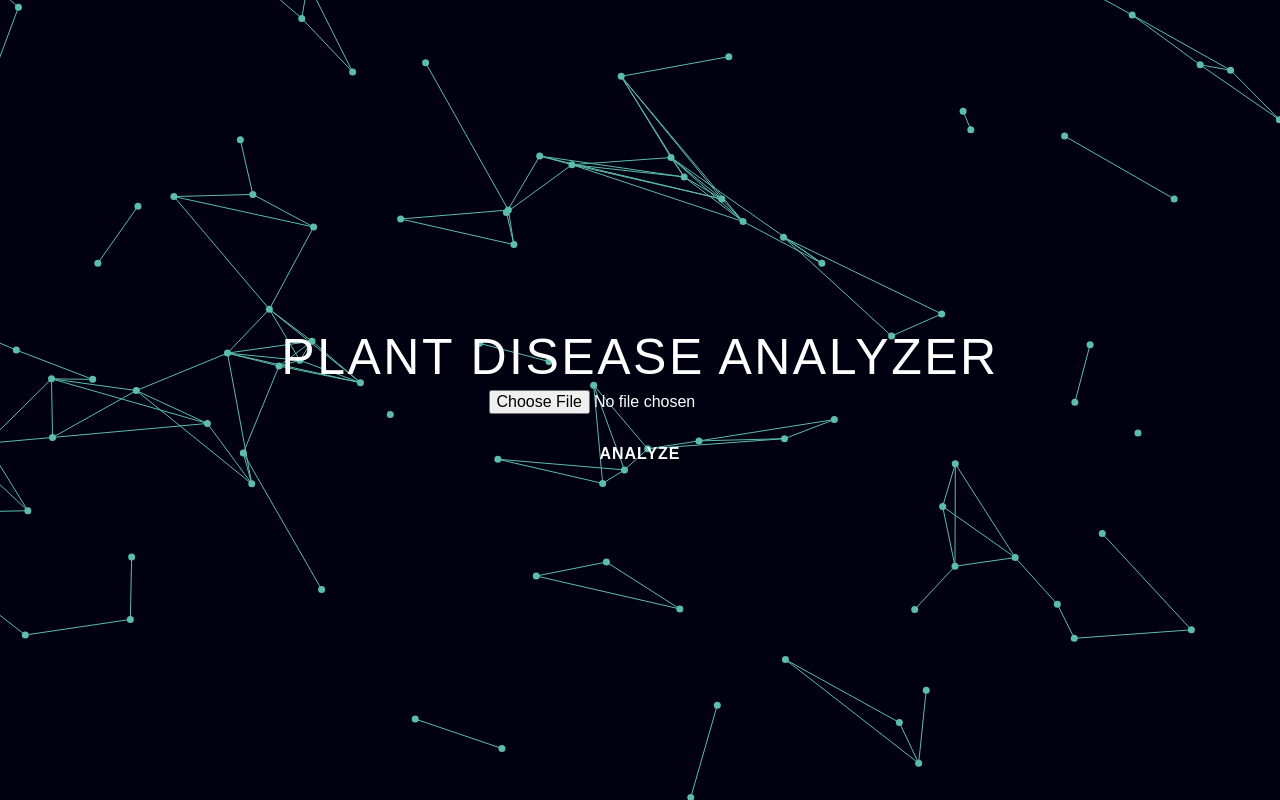
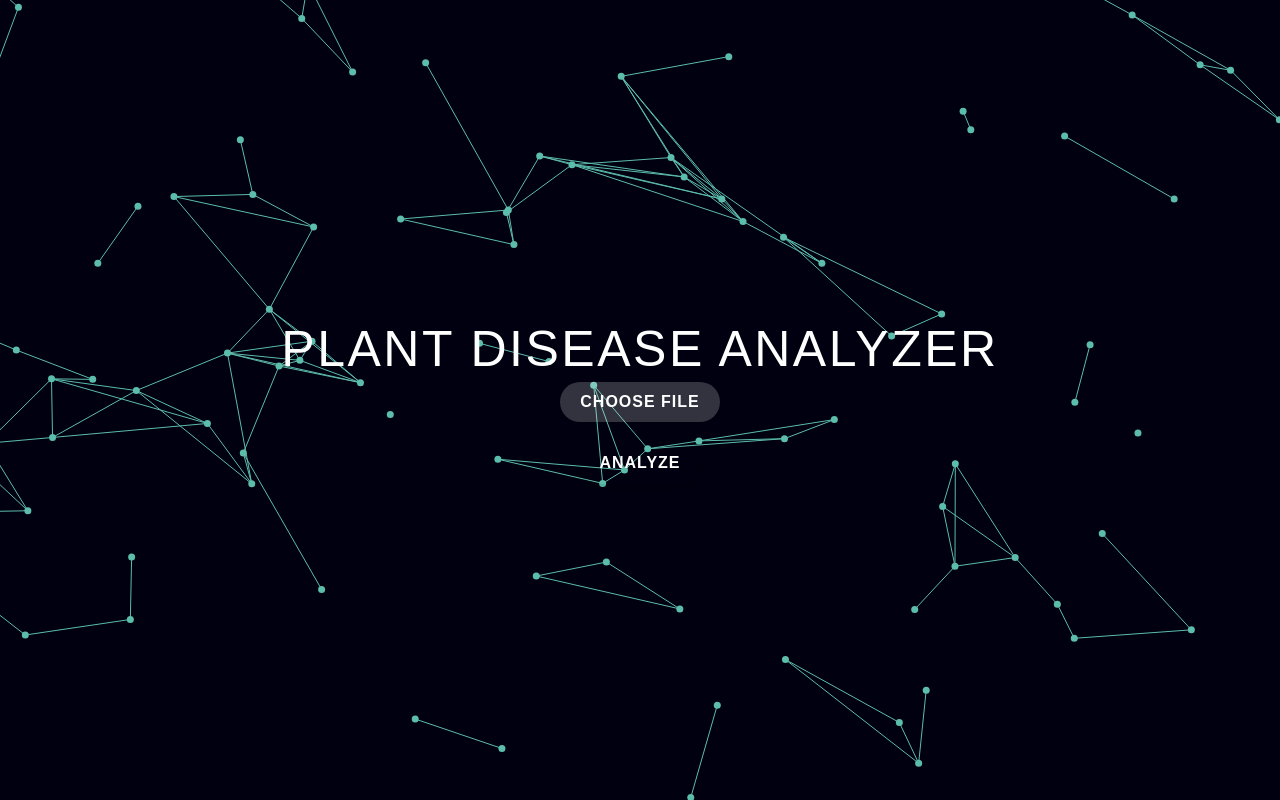
Before and after one commit to patkyu/USBONG1, a Flask app: page / in a window 1280 px wide. Run offline with Flask 3, Linux system fonts and the light colour scheme; some libraries are stand-ins or nearby versions.

Commit message:
commit 1

```diff
--- a/static/style.css
+++ b/static/style.css
@@ -1,4 +1,4 @@
-*{
+* {
   margin: 0;
   padding: 0;
   border: 0;
@@ -11,20 +11,25 @@ article, aside, details, figcaption, figure,
 footer, header, hgroup, menu, nav, section {
   display: block;
 }
+
 body {
   line-height: 1;
 }
+
 ol, ul {
   list-style: none;
 }
+
 blockquote, q {
   quotes: none;
 }
+
 blockquote:before, blockquote:after,
 q:before, q:after {
   content: '';
   content: none;
 }
+
 table {
   border-collapse: collapse;
   border-spacing: 0;
@@ -66,6 +71,7 @@ body {
   width: 100%;
   text-align: center;
 }
+
 h2 {
   text-transform: uppercase;
   font-size: 50px;
@@ -73,6 +79,7 @@ h2 {
   color: #ffffff;
   letter-spacing: 0.05em;
 }
+
 h1::after {
   content: '';
   width: 80px;
@@ -82,6 +89,7 @@ h1::after {
   margin: 30px auto;
   line-height: 1.1;
 }
+
 p {
   margin: 0 0 30px 0;
   font-size: 24px;
@@ -98,6 +106,7 @@ p {
   h1 {
     font-size: 15px;
   }
+
   h1::after {
     height: 8px;
   }
@@ -107,15 +116,19 @@ p {
   #intro {
     padding: 0 10px;
   }
+
   h1 {
     font-size: 15px;
   }
+
   h1::after {
     height: 6px;
   }
+
   p {
     font-size: 18px;
   }
+
   .btn {
     font-size: 16px;
   }
@@ -125,6 +138,7 @@ p {
   h1 {
     font-size: 15px;
   }
+
   h1::after {
     height: 4px;
   }
@@ -150,3 +164,39 @@ p {
 .glass-button:hover {
   background-color: rgba(255, 255, 255, 0.2);
 }
+
+/* Glass file input styles */
+.glass-file-input-wrapper {
+  position: relative;
+  display: inline-block;
+}
+
+.glass-file-input-label {
+  display: inline-block;
+  padding: 10px 20px;
+  font-size: 16px;
+  font-weight: bold;
+  color: #fff;
+  background: rgba(255, 255, 255, 0.2);
+  border: none;
+  border-radius: 20px;
+  cursor: pointer;
+  text-align: center;
+  transition: background 0.3s ease;
+  text-transform: uppercase;
+  letter-spacing: 1px;
+}
+
+.glass-file-input-label:hover {
+  background: rgba(255, 255, 255, 0.3);
+}
+
+.glass-file-input-hidden {
+  position: absolute;
+  top: 0;
+  left: 0;
+  width: 100%;
+  height: 100%;
+  opacity: 0;
+  cursor: pointer;
+}
--- a/templates/index.html
+++ b/templates/index.html
@@ -1,32 +1,55 @@
-<!doctype html>
+<!DOCTYPE html>
 <html lang="en" class="no-js">
   <head>
-  <base target="_blank">
+    <base target="_blank" />
     <meta charset="UTF-8" />
     <title>Plant Disease Analyzer</title>
-  <link rel="shortcut icon" type="image/png" href="img/assets/favicon.png">
-  <meta name="viewport" content="width=device-width, initial-scale=1.0">
-  <link rel="stylesheet" href="{{ url_for('static', filename='style.css') }}">
-  <script type="text/javascript" src="{{ url_for('static', filename='jquery.particleground.js') }}"></script>
-  <script type="text/javascript" src="{{ url_for('static', filename='demo.js') }}"></script>
-  <link rel="stylesheet" href="https://use.fontawesome.com/releases/v5.2.0/css/all.css" integrity="sha384-hWVjflwFxL6sNzntih27bfxkr27PmbbK/iSvJ+a4+0owXq79v+lsFkW54bOGbiDQ" crossorigin="anonymous" type="text/css">
-
-
+    <link rel="shortcut icon" type="image/png" href="img/assets/favicon.png" />
+    <meta name="viewport" content="width=device-width, initial-scale=1.0" />
+    <link
+      rel="stylesheet"
+      href="{{ url_for('static', filename='style.css') }}"
+    />
+    <script
+      type="text/javascript"
+      src="{{ url_for('static', filename='jquery.particleground.js') }}"
+    ></script>
+    <script
+      type="text/javascript"
+      src="{{ url_for('static', filename='demo.js') }}"
+    ></script>
+    <link
+      rel="stylesheet"
+      href="https://use.fontawesome.com/releases/v5.2.0/css/all.css"
+      integrity="sha384-hWVjflwFxL6sNzntih27bfxkr27PmbbK/iSvJ+a4+0owXq79v+lsFkW54bOGbiDQ"
+      crossorigin="anonymous"
+      type="text/css"
+    />
   </head>
 
   <body>
-
     <div id="particles">
       <div id="intro">
         <h2>Plant Disease Analyzer</h2>
-      <form method="post" enctype="multipart/form-data" action="/disease-predict">
-        <label for="file" class="glass-file-input"></label>
-        <input type="file" id="file" name="file" accept="image/*">
-          <br><br>
-          <input type="submit" value="Analyze" class="glass-button">
+        <form
+          method="post"
+          enctype="multipart/form-data"
+          action="/disease-predict"
+        >
+          <div class="glass-file-input-wrapper">
+            <label for="file" class="glass-file-input-label">Choose File</label>
+            <input
+              type="file"
+              id="file"
+              name="file"
+              accept="image/*"
+              class="glass-file-input-hidden"
+            />
+          </div>
+          <br /><br />
+          <input type="submit" value="Analyze" class="glass-button" />
         </form>
       </div>
     </div>
-
   </body>
 </html>
```
Lines whose indentation alone changed are shown as unchanged.
